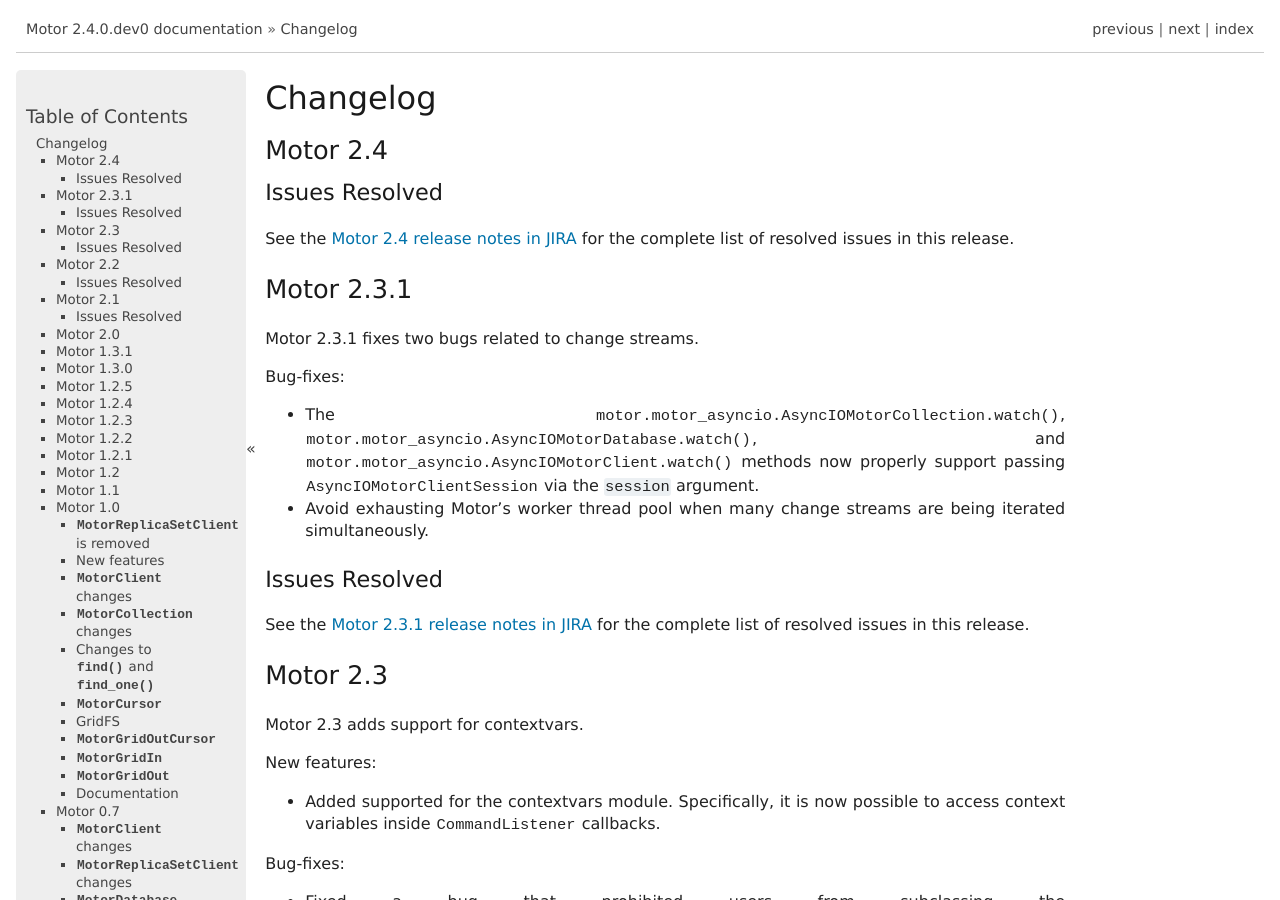
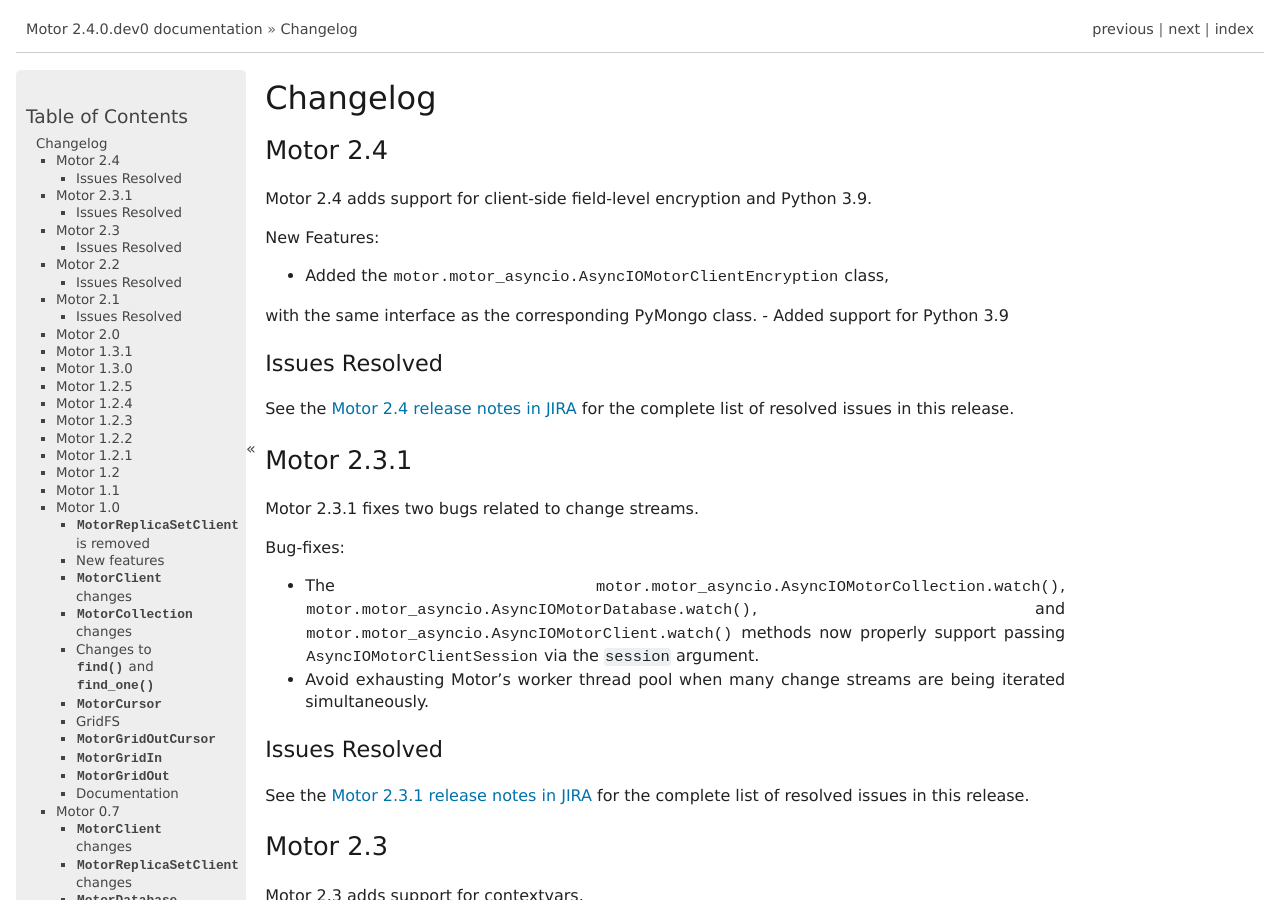
Before and after one commit to mongodb/motor, a Sphinx documentation site: the page built from doc/changelog.rst, in a window 1280 px wide and 900 px high. Built offline with Sphinx 7.4.7, drawn with Linux system fonts in a browser that asks for light colours; pages that are not in the unit, such as notebooks, are missing from menus; comment, search, counter and statistics services are not loaded; the version number is read from the project's files by our own code.

Commit message:
update changelog for 2.4

```diff
--- a/doc/changelog.rst
+++ b/doc/changelog.rst
@@ -5,6 +5,15 @@
 
 Motor 2.4
 ---------
+
+Motor 2.4 adds support for client-side field-level encryption
+and Python 3.9.
+
+New Features:
+
+- Added the :class:`motor.motor_asyncio.AsyncIOMotorClientEncryption` class,
+with the same interface as the corresponding PyMongo class.
+- Added support for Python 3.9
 
 Issues Resolved
 ~~~~~~~~~~~~~~~
```
